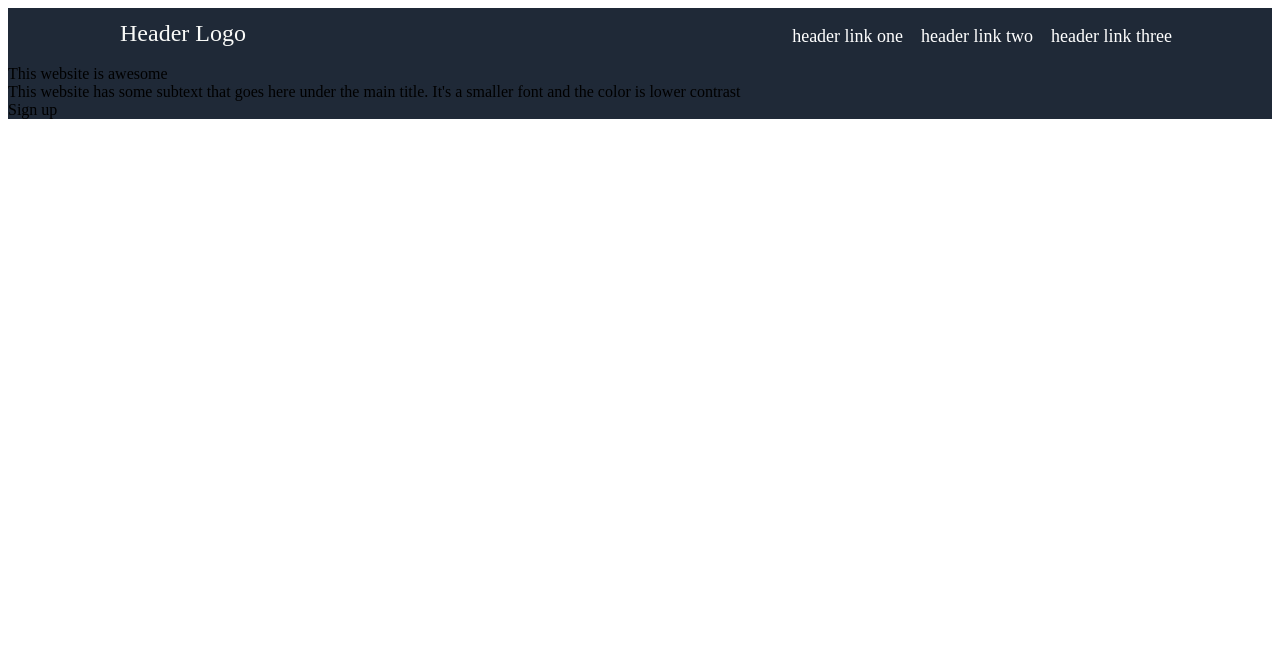
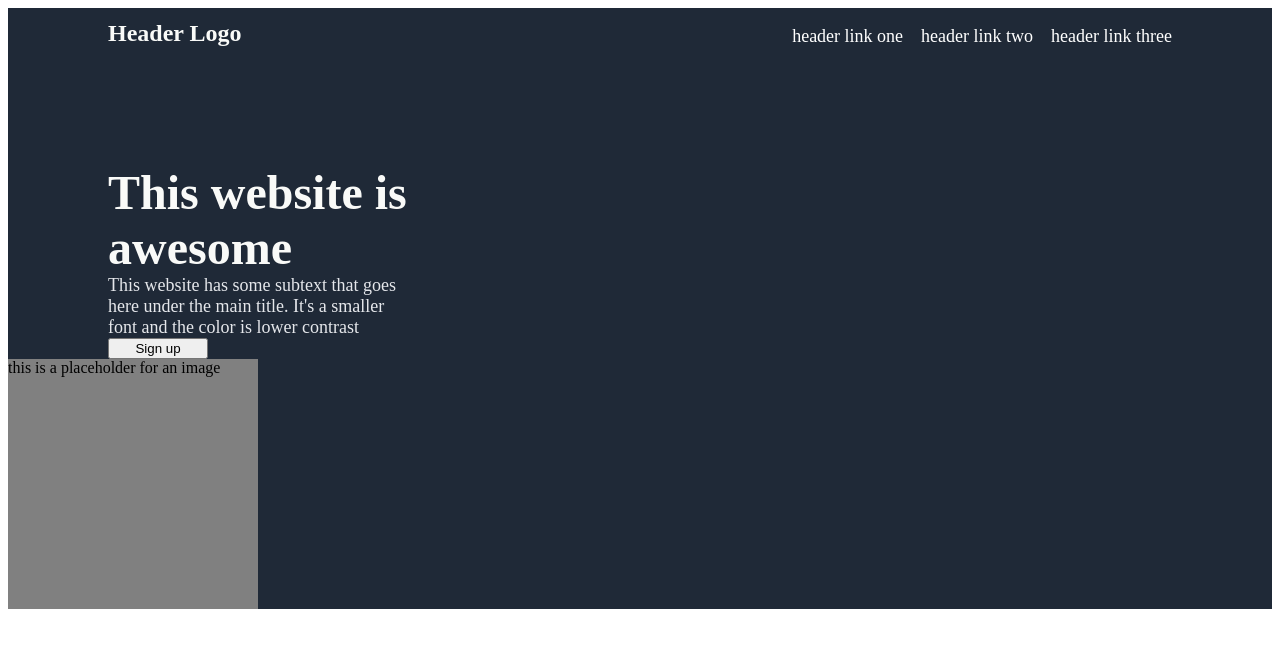
Before and after one commit to saufts/odin_website_project, a plain HTML site: page index.html in a window 1280 px wide. Drawn offline with Linux system fonts and the light colour scheme.

Commit message:
Header-bottom aligning

```diff
--- a/index.html
+++ b/index.html
@@ -27,12 +27,10 @@
                 <div class="hero-text">This website is awesome</div>
                 <div class="hero-secondary-text">This website has some subtext that goes here under the main title.
                     It's a smaller font and the color is lower contrast</div>
-                <div button class="sign-up">Sign up</div>
+                <button class="sign-up">Sign up</div>
             </div>
 
-            <div class="header-image-placeholder">
-
-            </div>
+            <div class="header-image-placeholder">this is a placeholder for an image</div>
         </div>
 
     </div>
--- a/style.css
+++ b/style.css
@@ -12,13 +12,15 @@ body {
 .header-top {
     display: flex;
     justify-content: space-between;
+
 }
 
 .header-logo {
     font-size: 24px;
     color: #F9FAF8;
     margin-left: 100px;
-    padding: 12px;
+    font-weight: 600;
+    margin-top: 12px;
 }
 
 ul {
@@ -41,3 +43,40 @@ ul {
 li {
     gap: 12px;
 }
+
+.header-bottom {
+    margin-left: 100px;
+    width: 400px;
+    display: flex;
+    justify-content: space-between;
+    margin-top: 100px;
+}
+
+.header-text-button {
+    display: flex;
+    flex-direction: column;
+
+}
+
+.hero-text {
+    font-size: 48px;
+    font-weight: 900;
+    color: #F9FAF8;
+    width: 300px;
+}
+
+.hero-secondary-text {
+    font-size: 18px;
+    color: #E5E7EB;
+    width: 300px;
+}
+
+.sign-up {
+    width: 100px;
+}
+
+.header-image-placeholder {
+    height: 250px;
+    width: 250px;
+    background-color: grey;
+}
```
